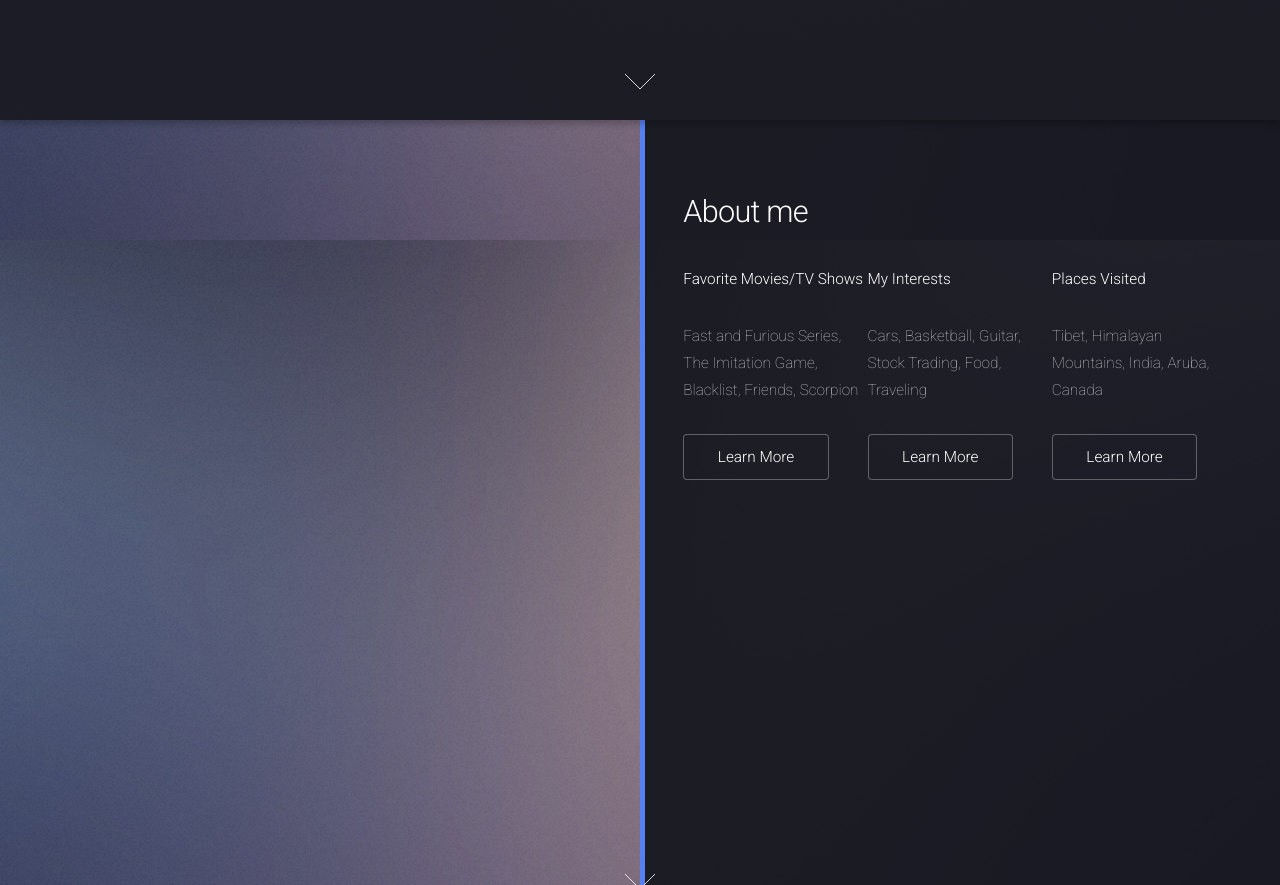
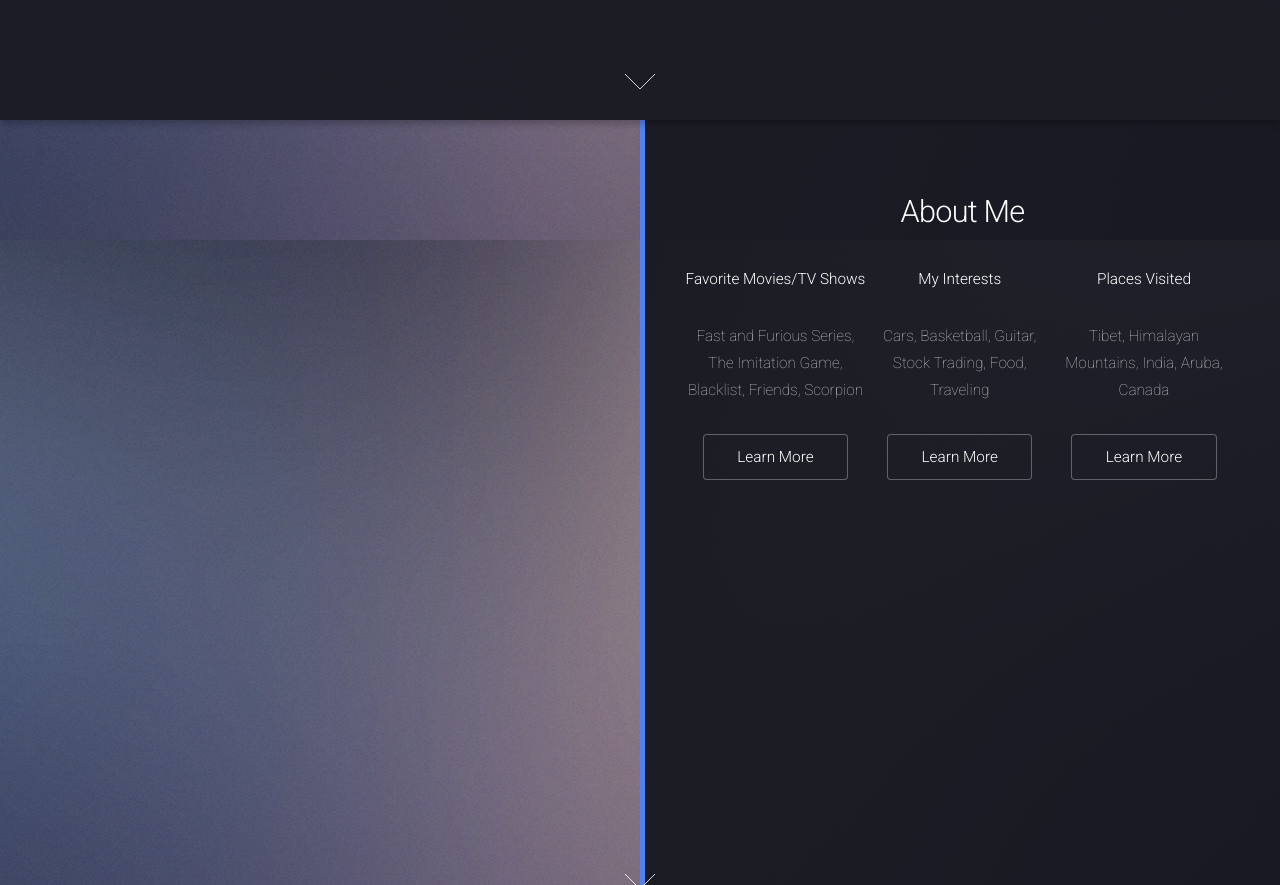
Before and after one commit to vk555/personal-website, a plain HTML site: page index.html in a window 1280 px wide. Shown: the part 680-1565 px from the top of the page. Drawn offline with Linux system fonts and the light colour scheme.

Commit message:
fix position

```diff
--- a/index.html
+++ b/index.html
@@ -40,7 +40,7 @@
 
 			<!-- Banner -->
 				<section id="banner">
-					<div class="content">
+					<div class="content" style="text-align: center;">
 						<header>
                             <h2><b>Vandan Kolli</b></h2>
 							<p>I am an ambitious, dedicated, and motivated student who is looking for an internship related to finance. Explore my website to get to know me!</p>
@@ -53,14 +53,13 @@
 			<!-- intro -->
             <section id="intro" class="spotlight style2 right">
 					<span class="image fit main"><img src="images/pic03.jpg" alt="" /></span>
-					<div class="content" style="width: 50%">
-						<header>
-							<h2>About me</h2>
+					<div class="content" style="width: 50%;">
+						<header style="text-align: center;">
+							<h2>About Me</h2>
 
 						</header>
 
-
-                        <div class="favorite" style="float: left; width: 33%; position: center;">
+                        <div class="favorite" style="float: left; width: 33%; text-align: center;">
                         <p><b>Favorite Movies/TV Shows</b></p>
                         <p>Fast and Furious Series, The Imitation Game, Blacklist, Friends, Scorpion</p>
                         <ul class="actions">
@@ -68,7 +67,7 @@
 						</ul>
                         </div>
 
-                        <div class="interests" style ="float: left; width: 33%; position: center;">
+                        <div class="interests" style ="float: left; width: 33%; text-align: center">
                         <p><b>My Interests</b></p>
 						<p>Cars, Basketball, Guitar, Stock Trading, Food, Traveling</p>
 						<ul class="actions">
@@ -76,13 +75,12 @@
 						</ul>
                         </div>
 
-                        <div class="places" style="float: left; width: 33%; position: center;">
+                        <div class="places" style="float: left; width: 33%; text-align: center;">
                         <p><b>Places Visited</b></p>
                         <p>Tibet, Himalayan Mountains, India, Aruba, Canada </p>
                         <ul class="actions">
 							<li><a href="#" class="button">Learn More</a></li>
 						</ul>
-
                         </div>
 
 					</div>
```
